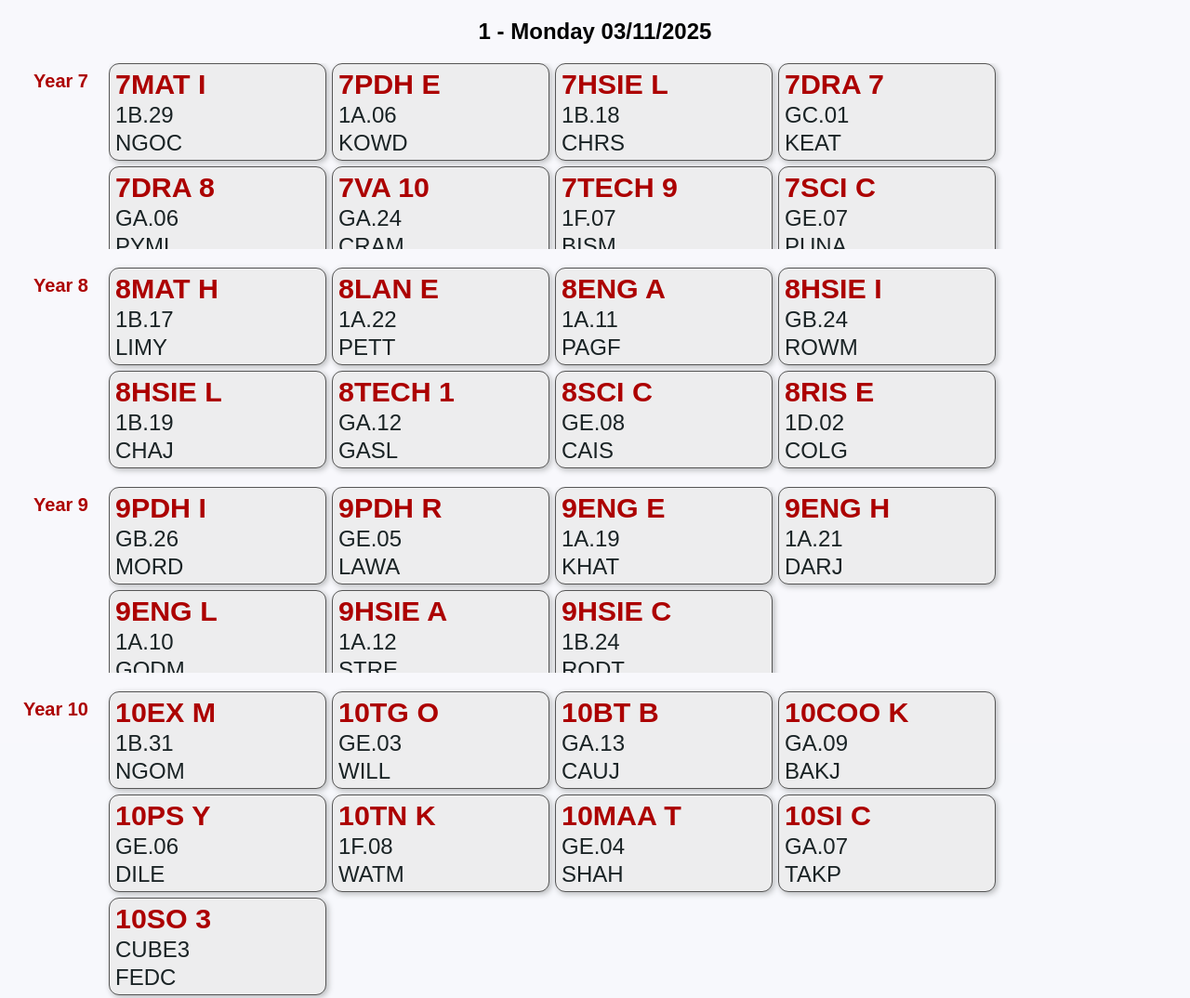
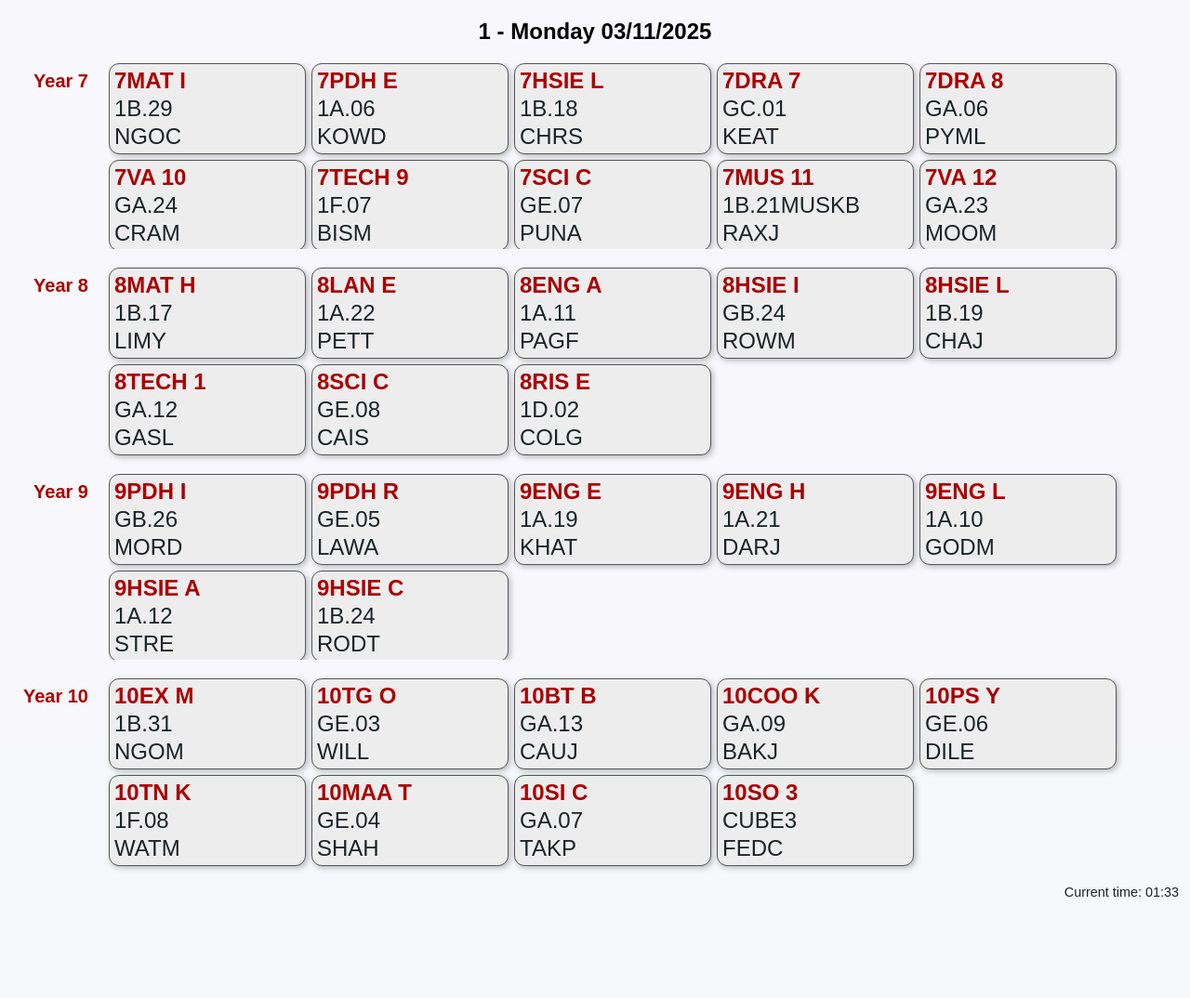
Before and after one commit to prishavellimalai4/SSC_Leichhardt_Timetable, a plain HTML site: page index.html in a window 1280 px wide. Shown: the top 1074 px of the page at 93% size. After the commit the page ends 978 px from the top, so only its background shows below. Drawn offline with Linux system fonts and the light colour scheme.

Commit message:
Update index.html

```diff
--- a/index.html
+++ b/index.html
@@ -213,10 +213,10 @@ along with this program. If not, see <https://www.gnu.org/licenses/>.
                     background: ${c.tile.background};
                     border: 1px solid ${c.tile.border};
                     border-radius: 11px;
-                    min-width: 220px;
-                    max-width: 220px;
+                    min-width: 200px;
+                    max-width: 200px;
                     min-height: 56px;
-                    padding: 4px 6px;
+                    padding: 4px 5px;
                     box-shadow: 2px 2px 6px ${c.tile.shadow};
                     display: flex;
                     flex-direction: column;
@@ -227,7 +227,7 @@ along with this program. If not, see <https://www.gnu.org/licenses/>.
                 .tile:hover {
                     box-shadow: 2px 6px 16px ${c.tile.hover};
                 }
-                .classcode { font-weight: bold; font-size: 1.9em; color: ${c.text.classCode}; margin-bottom: 2px; }
+                .classcode { font-weight: bold; font-size: 1.5em; color: ${c.text.classCode}; margin-bottom: 2px; }
                 .room { font-size: 1.5em; color: ${c.text.primary}; margin-bottom: 2px; }
                 .teacher { font-size: 1.5em; color: ${c.text.primary}; }
                 .empty-row {
```
